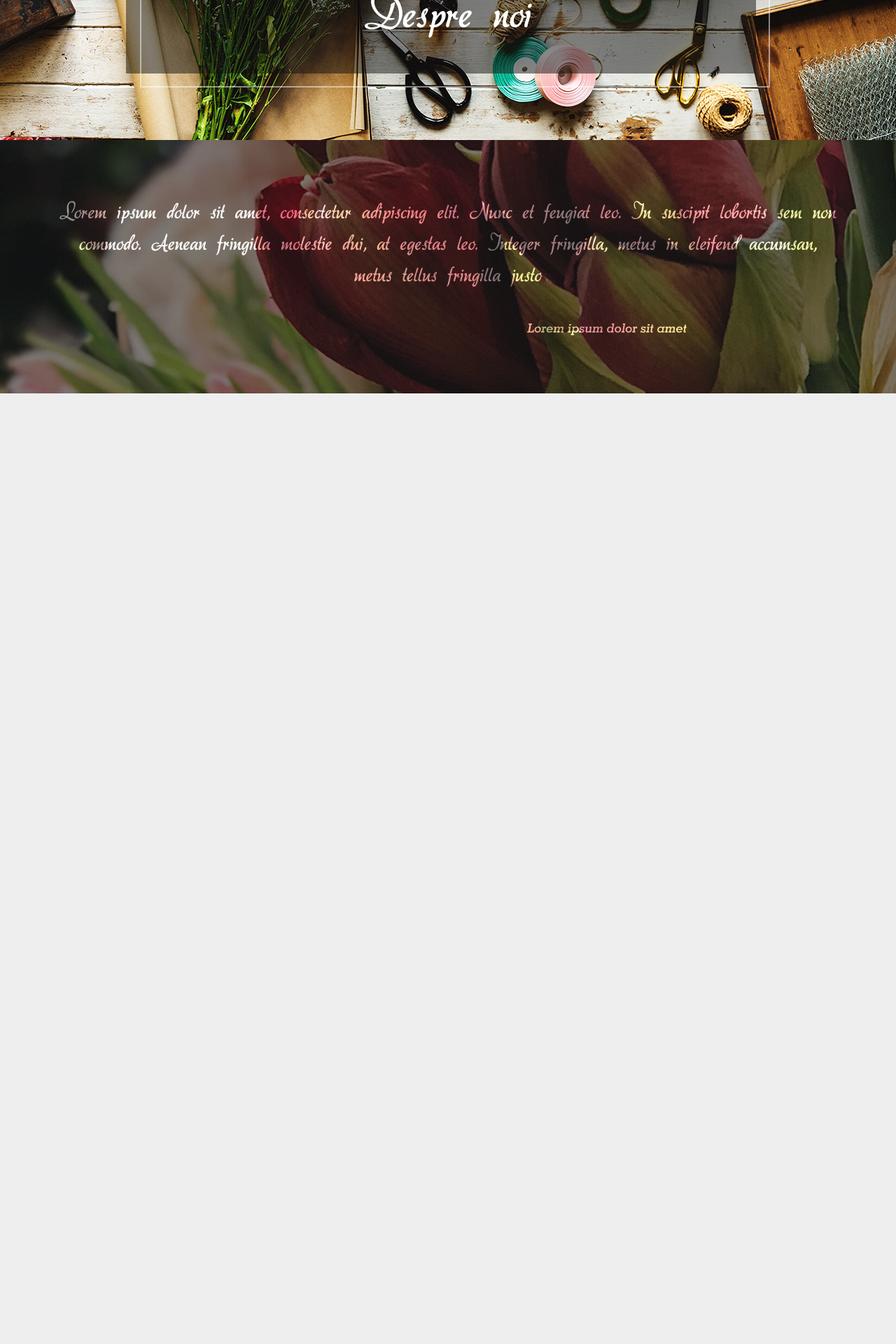
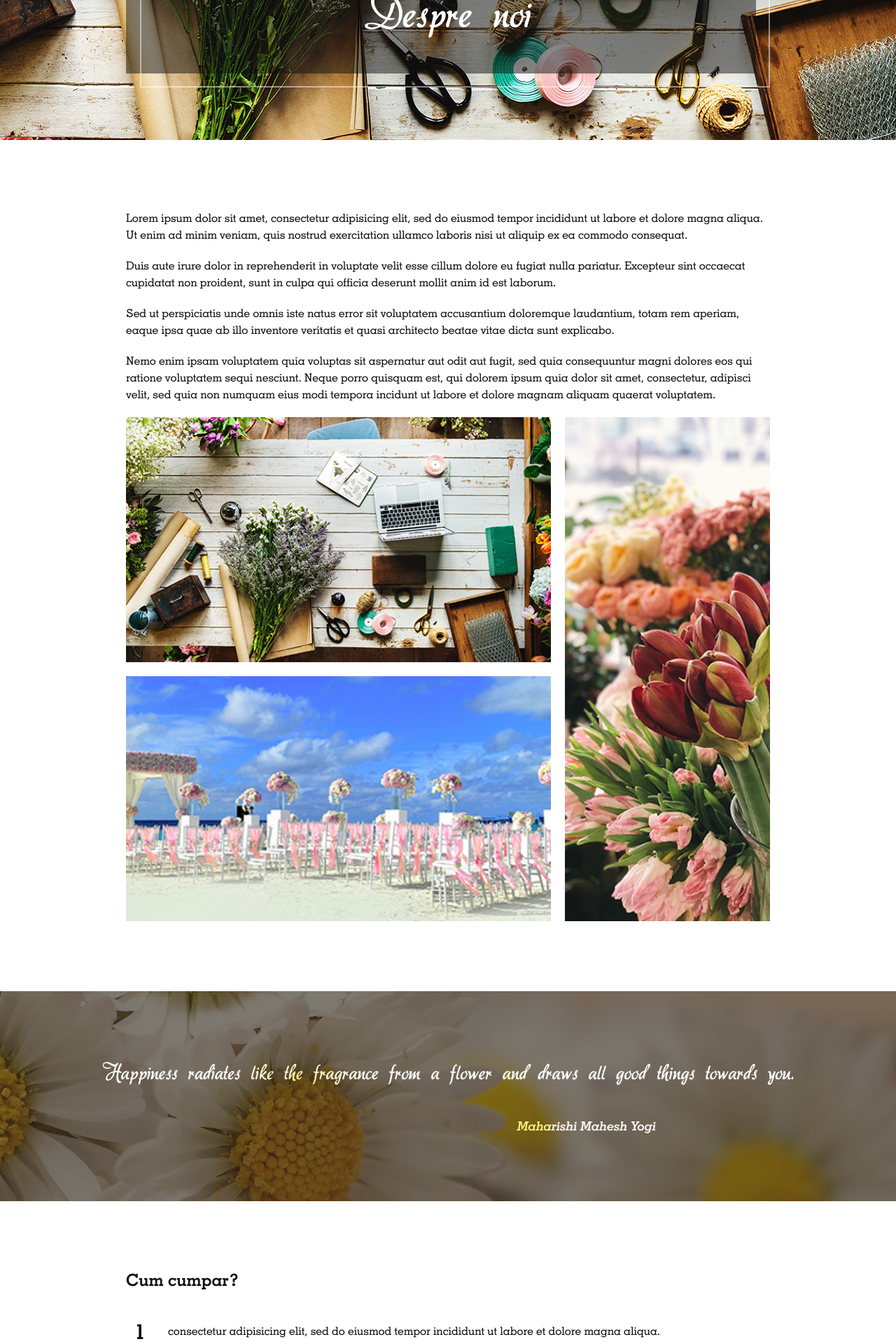
Before and after one commit to alexandrugatea/littledaisy, a PHP site: page /about.php in a window 1280 px wide. Shown: the part 320-2240 px from the top of the page at 70% size. Before the commit the page ends 882 px from the top, so only its background shows below. Run offline with PHP 8.4, Linux system fonts and the light colour scheme; grey boxes are pictures that could not be loaded.

Commit message:
about us

```diff
--- a/about.php
+++ b/about.php
@@ -6,7 +6,50 @@
 
 <main  id="about">
     <?php include ("templates/hero-small.php"); ?>
+
+    <div class="about-us">
+        <div class="section-container">
+            <p>
+                Lorem ipsum dolor sit amet, consectetur adipisicing elit,
+                sed do eiusmod tempor incididunt ut labore et dolore magna
+                aliqua. Ut enim ad minim veniam, quis nostrud exercitation
+                ullamco laboris nisi ut aliquip ex ea commodo consequat.
+            </p>
+            <p>
+                Duis aute irure dolor in reprehenderit in voluptate velit
+                esse cillum dolore eu fugiat nulla pariatur. Excepteur
+                sint occaecat cupidatat non proident, sunt in culpa qui
+                officia deserunt mollit anim id est laborum.
+            </p>
+            <p>Sed ut perspiciatis unde omnis iste natus error sit
+                voluptatem accusantium doloremque laudantium, totam
+                rem aperiam, eaque ipsa quae ab illo inventore
+                veritatis et quasi architecto beatae vitae dicta sunt explicabo.
+            </p>
+            <p>
+                Nemo enim ipsam voluptatem quia voluptas sit aspernatur aut
+                odit aut fugit, sed quia consequuntur magni dolores eos qui
+                ratione voluptatem sequi nesciunt. Neque porro quisquam est,
+                qui dolorem ipsum quia dolor sit amet, consectetur, adipisci
+                velit, sed quia non numquam eius modi tempora incidunt ut labore
+                et dolore magnam aliquam quaerat voluptatem.
+            </p>
+            <div class="images-grid">
+                <div class="image"><img src="/assets/images/about-img-1.jpg"></div>
+                <div class="image"><img src="/assets/images/about-img-2.jpg"></div>
+                <div class="image"><img src="/assets/images/about-img-3.jpg"></div>
+            </div>
+        </div>
+
+    </div>
+
     <?php include ("templates/motto.php"); ?>
+    <?php include ("templates/how-to-buy.php"); ?>
+    <?php include ("templates/terms.php"); ?>
+    <?php include ("templates/gdpr.php"); ?>
+
+
+
 </main>
 
 <script>
@@ -18,9 +61,9 @@
             image: 'assets/images/hero-about.jpg'
         },
         motto: {
-            quote: 'Lorem ipsum dolor sit amet, consectetur adipiscing elit. Nunc et feugiat leo. In suscipit lobortis sem non commodo. Aenean fringilla molestie dui, at egestas leo. Integer fringilla, metus in eleifend accumsan, metus tellus fringilla justo',
-            author: 'Lorem ipsum dolor sit amet',
-            image: 'assets/images/motto-shop.jpg'
+            quote: 'Happiness radiates like the fragrance from a flower and draws all good things towards you.',
+            author: 'Maharishi Mahesh Yogi',
+            image: 'assets/images/motto-about.jpg'
         }
     }
     });
--- a/assets/scss/base/_variables.scss
+++ b/assets/scss/base/_variables.scss
@@ -30,7 +30,7 @@ $baseSize:          16;
 $shadow:            0px 3px 5px 0px rgba(0,0,0,0.2), 0px 4px 14px 0px rgba(0,0,0,0.2);
 $shadowHover:       0px 0px 14px 0px rgba(0,0,0,0.3), 0px 6px 14px 0px rgba(0,0,0,0.6);
 
-
+$container:         960;
 
 
 // hero
@@ -104,7 +104,7 @@ $xss:               "screen and (min-width: 320px) and (max-width: 479px)";
 $xsm:               "screen and (min-width: 480px) and (max-width: 599px)";
 $xsl:               "screen and (min-width: 600px) and (max-width: 767px)";
 $sm:                "screen and (min-width: 768px) and (max-width: 991px)";
-$md:                "screen and (min-width: 991px) and (max-width: 1199px)";
+$md:                "screen and (min-width: 992px) and (max-width: 1199px)";
 $lg:                "screen and (min-width: 1200px)";
 
 $xssm:              "screen and (max-width: 991px)";
--- a/assets/scss/pages/_about.scss
+++ b/assets/scss/pages/_about.scss
@@ -0,0 +1,112 @@
+#about {
+    .about-us {
+        background: $white;
+    }
+    .images-grid {
+        display: grid;
+        grid-template-columns: fit-content(100%);
+        grid-template-areas: "img1 img1 img2" "img3 img3 img2";
+        @media #{$xs} {
+            grid-template-areas: "img1 img2" "img3 img2";
+        }
+        grid-gap: rem($halfGutter);
+        .image:nth-child(1) {
+            grid-area: img1;
+            height: rem(350);
+            @media #{$xs} {
+                height: rem(100);
+            }
+            @media #{$sm} {
+                height: rem(200);
+            }
+        }
+        .image:nth-child(2) {
+            grid-area: img2;
+            height: rem(720);
+            @media #{$xs} {
+                height: rem(220);
+            }
+            @media #{$sm} {
+                height: rem(420);
+            }
+        }
+        .image:nth-child(3) {
+            grid-area: img3;
+            height: rem(350);
+            @media #{$xs} {
+                height: rem(100);
+            }
+            @media #{$sm} {
+                height: rem(200);
+            }
+        }
+        img {
+            width: 100%;
+            height: 100%;
+            object-fit: cover;
+            object-position: center center;
+        }
+    }
+}
+
+.section-container {
+    width: 100%;
+    max-width: rem($container);
+    margin: 0 auto;
+    @media #{$lg} {
+        padding: rem(100 $halfGutter);
+    }
+    @media #{$md} {
+        padding: rem($gutter $halfGutter);
+    }
+    @media #{$xssm} {
+        padding: rem($halfGutter $halfGutter);
+    }
+    .section-title {
+        @include fontSize(20, 24);
+        margin: rem(0 0 $gutter 0);
+        font-weight: 700;
+    }
+    p {
+        @include fontSize($baseSize - 2, $baseSize);
+        margin-bottom: rem($halfGutter);
+        a {
+            color: $primary;
+            text-decoration: underline;
+        }
+    }
+    .list {
+        padding: 0;
+        margin: 0;
+        &-item {
+            margin-bottom: rem($gutter);
+            * {
+                margin-bottom: 0;
+            }
+        }
+    }
+    .numbered {
+        counter-reset: list;
+        .list-item {
+            display: flex;
+            justify-content: flex-start;
+            align-items: center;
+            &:before {
+                content: counter(list);
+                counter-increment: list;
+                width: rem($gutter);
+                line-height: rem($gutter);
+                text-align: center;
+                font-size: rem(30);
+                display: block;
+                margin-right: rem($halfGutter);
+                font-weight: 700;
+                flex-shrink: 0;
+            }
+        }
+    }
+}
+
+#how-to-buy {
+    background: $white;
+}
--- a/assets/scss/templates/_header.scss
+++ b/assets/scss/templates/_header.scss
@@ -131,7 +131,7 @@ header {
                     @media #{$lg} {
                         &.active {
                             a {
-                                color: $white;
+                                color: $accent;
                             }
                             &:before {
                                 content: '';
--- /dev/null
+++ b/templates/gdpr.php
@@ -0,0 +1,8 @@
+<div id="gdpr">
+    <div class="section-container">
+        <h2 class="section-title">GDPR</h2>
+        <p>Nemo enim ipsam voluptatem quia voluptas sit aspernatur aut odit aut fugit, sed quia consequuntur magni dolores eos qui ratione voluptatem sequi nesciunt. Neque porro quisquam est, qui dolorem ipsum quia dolor sit amet, consectetur, adipisci velit, sed quia non numquam eius modi tempora incidunt ut labore et dolore magnam aliquam quaerat voluptatem.</p>
+        <p>Lorem ipsum dolor sit amet, consectetur adipisicing elit, sed do eiusmod tempor incididunt ut labore et dolore magna aliqua. Ut enim ad minim veniam, quis nostrud exercitation ullamco laboris nisi ut aliquip ex ea commodo consequat. Duis aute irure dolor in reprehenderit in voluptate velit esse cillum dolore eu fugiat nulla pariatur. Excepteur sint occaecat cupidatat non proident, sunt in culpa qui officia deserunt mollit anim id est laborum.</p>
+        <p>Sed ut perspiciatis unde omnis iste natus error sit voluptatem accusantium doloremque laudantium, totam rem aperiam.</p>
+    </div>
+</div>
--- /dev/null
+++ b/templates/how-to-buy.php
@@ -0,0 +1,25 @@
+<div id="how-to-buy">
+    <div class="section-container">
+        <h2 class="section-title">Cum cumpar?</h2>
+        <ul class="list numbered">
+            <li class="list-item">
+                <p>
+                    consectetur adipisicing elit, sed do eiusmod tempor incididunt ut labore et dolore magna aliqua.
+                </p>
+            </li>
+            <li class="list-item">
+                <p>
+                    consectetur adipisicing elit, sed do eiusmod tempor incididunt ut labore et dolore magna aliqua. Ut enim minim veniam, quis nostrud exercitation ullamco laboris nisi ut aliquip ex ea commodo consequat.
+                    Ut enim minim veniam, quis nostrud exercitation ullamco laboris nisi ut aliquip ex ea commodo consequat.
+                </p>
+            </li>
+            <li class="list-item">
+                <p>
+                    consectetur adipisicing elit, sed do eiusmod tempor incididunt ut labore et dolore magna aliqua. Ut enim minim veniam, quis nostrud exercitation ullamco laboris nisi ut aliquip ex ea commodo consequat.
+                </p>
+            </li>
+        </ul>
+        <p>Nemo enim ipsam voluptatem quia voluptas sit aspernatur aut odit aut fugit, sed quia consequuntur magni dolores eos qui ratione voluptatem sequi nesciunt. Neque porro quisquam est, qui dolorem ipsum quia dolor sit amet, consectetur, adipisci velit, sed quia non numquam eius modi tempora incidunt ut labore et dolore magnam aliquam quaerat voluptatem.</p>
+        <p>Lorem ipsum dolor sit amet, consectetur adipisicing elit, sed do eiusmod tempor incididunt ut labore et dolore magna aliqua. Ut enim ad minim veniam, quis nostrud exercitation ullamco laboris nisi ut aliquip ex ea commodo consequat. Duis aute irure dolor in reprehenderit in voluptate velit esse cillum dolore eu fugiat nulla pariatur. Excepteur sint occaecat cupidatat non proident, sunt in culpa qui officia <a href="#!">deserunt mollit anim id est laborum</a>.</p>
+    </div>
+</div>
--- /dev/null
+++ b/templates/terms.php
@@ -0,0 +1,7 @@
+<div id="terms">
+    <div class="section-container">
+        <h2 class="section-title">Termeni si conditii</h2>
+        <p>consectetur adipisicing elit, sed do eiusmod tempor incididunt ut labore et dolore magna aliqua. Ut enim ad minim veniam, quis nostrud exercitation ullamco laboris nisi ut aliquip ex ea commodo consequat. Duis aute irure dolor in reprehenderit in voluptate velit esse cillum dolore eu fugiat nulla pariatur. Excepteur sint occaecat cupidatat non proident, sunt in culpa qui officia deserunt mollit anim id est laborum.</p>
+        <p>Sed ut perspiciatis unde omnis iste natus error sit voluptatem accusantium doloremque laudantium, totam rem aperiam, eaque ipsa quae ab illo inventore veritatis et quasi architecto beatae vitae dicta sunt explicabo.</p>
+    </div>
+</div>
```
Also changed, not shown: assets/css/flower.css, assets/images/about-img-1.jpg (added), assets/images/about-img-2.jpg (added), assets/images/about-img-3.jpg (added), assets/images/motto-about.jpg (added).
